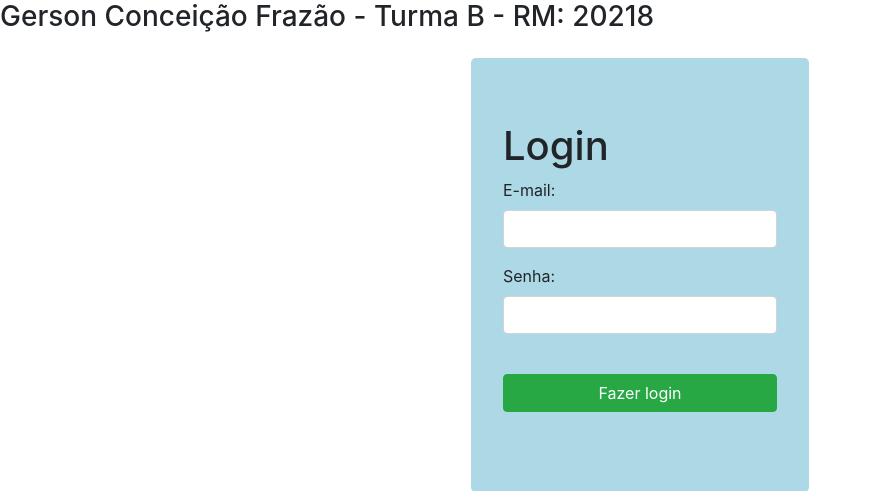
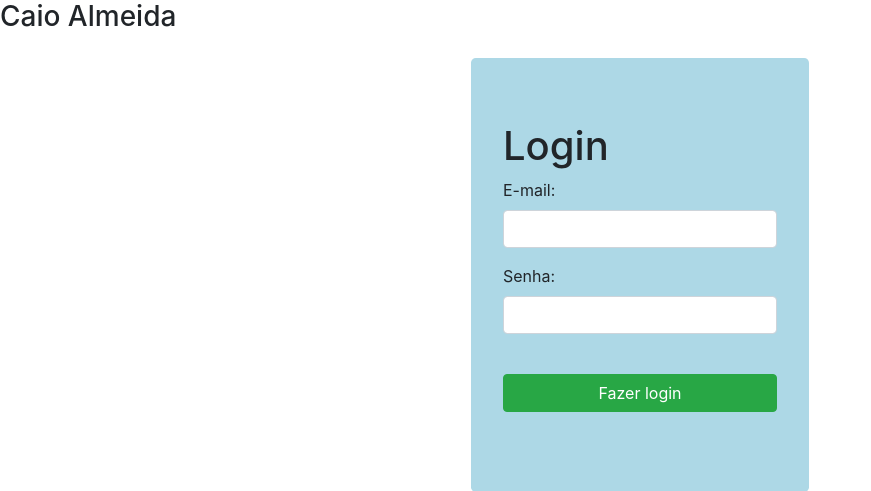
Before and after one commit to caioalmeida7/LoginSessaoPHPMySQL, a PHP site: page /login.php in a window 1280 px wide. Shown: the top 491 px of the page, without its empty margins (0-871 px from the left). Run offline with PHP 8.4, Linux system fonts and the light colour scheme.

Commit message:
Update login.php

```diff
--- a/login.php
+++ b/login.php
@@ -11,7 +11,7 @@
 </head>
 
 <body>
-<h3>Gerson Conceição Frazão - Turma B - RM: 20218</h3>
+<h3>Caio Almeida</h3>
     <div class="container">
         <div class="row justify-content-center p-3">
             <div class="jumbotron d-flex ">
```
